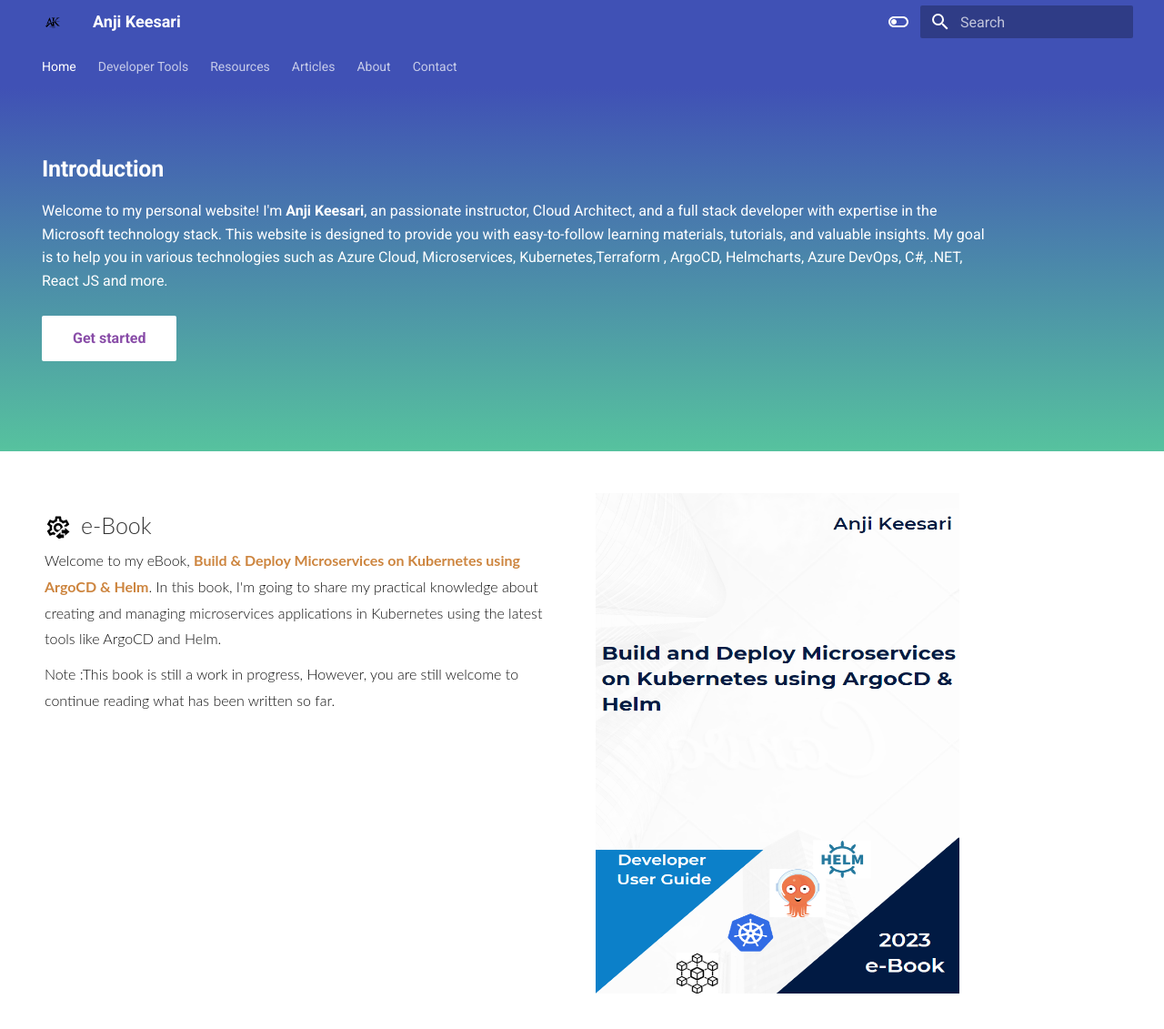
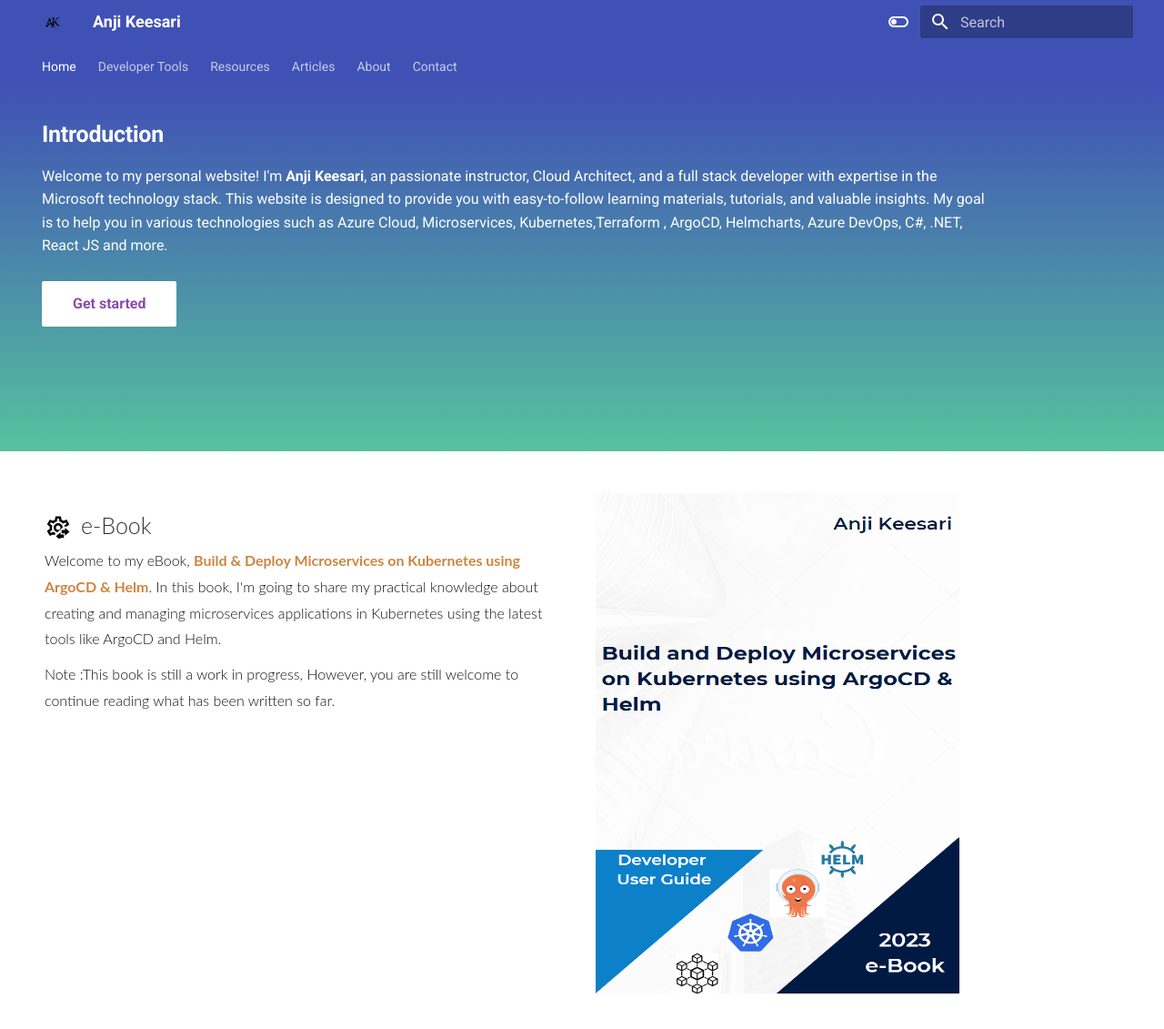
Before and after one commit to akeesari/anjikeesari, an MkDocs documentation site: the page built from docs/index.md, in a window 1280 px wide and 1172 px high. Shown: the top 1131 px of the window at 91% size. Built offline with MkDocs 1.6.1 and Material for MkDocs 9.7.7, drawn with Linux system fonts in a browser that asks for light colours.

Commit message:
home page changes

```diff
--- a/docs/overrides/home.html
+++ b/docs/overrides/home.html
@@ -226,7 +226,7 @@
         <div class="tx-hero__image">
           <!-- <img src="assets/product-layers.png" draggable="false"> -->
         </div>
-        <div >
+        <div style="margin: -2.4em 0 .64em">
           <h2><b>Introduction</b></h2>
           <p>Welcome to my personal website! I'm <b>Anji Keesari</b>, an passionate instructor, Cloud Architect, and a full stack developer with expertise in the Microsoft technology stack. This website is designed to provide you with easy-to-follow learning materials, tutorials, and valuable insights. My goal is to help you in various technologies such as Azure Cloud, Microservices, Kubernetes,Terraform , ArgoCD, Helmcharts, Azure DevOps, C#, .NET, React JS and more.</p>
           <a href="{{ page.next_page.url | url }}" title="{{ page.next_page.title | striptags }}" class="md-button md-button--primary">
```
Also changed, not shown: docs/index.md (+1 -1 lines).
